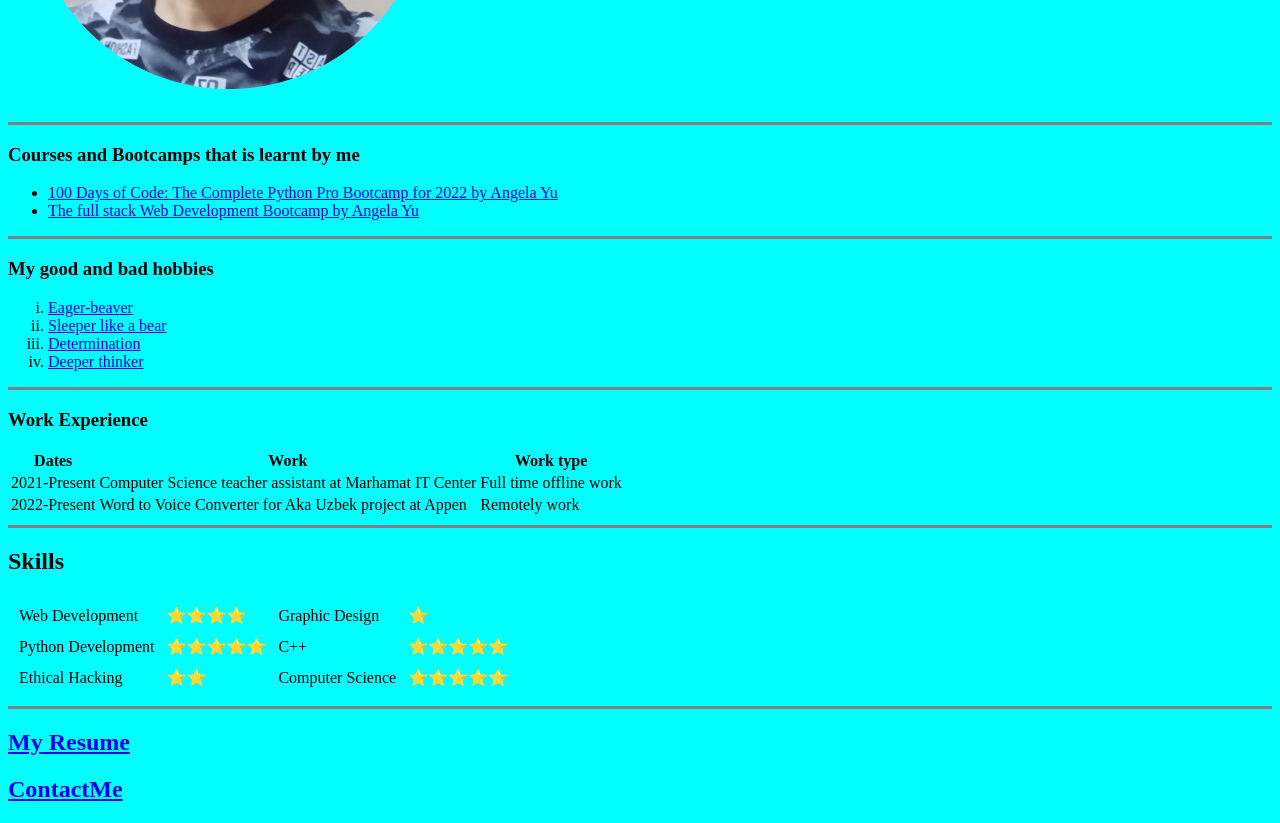
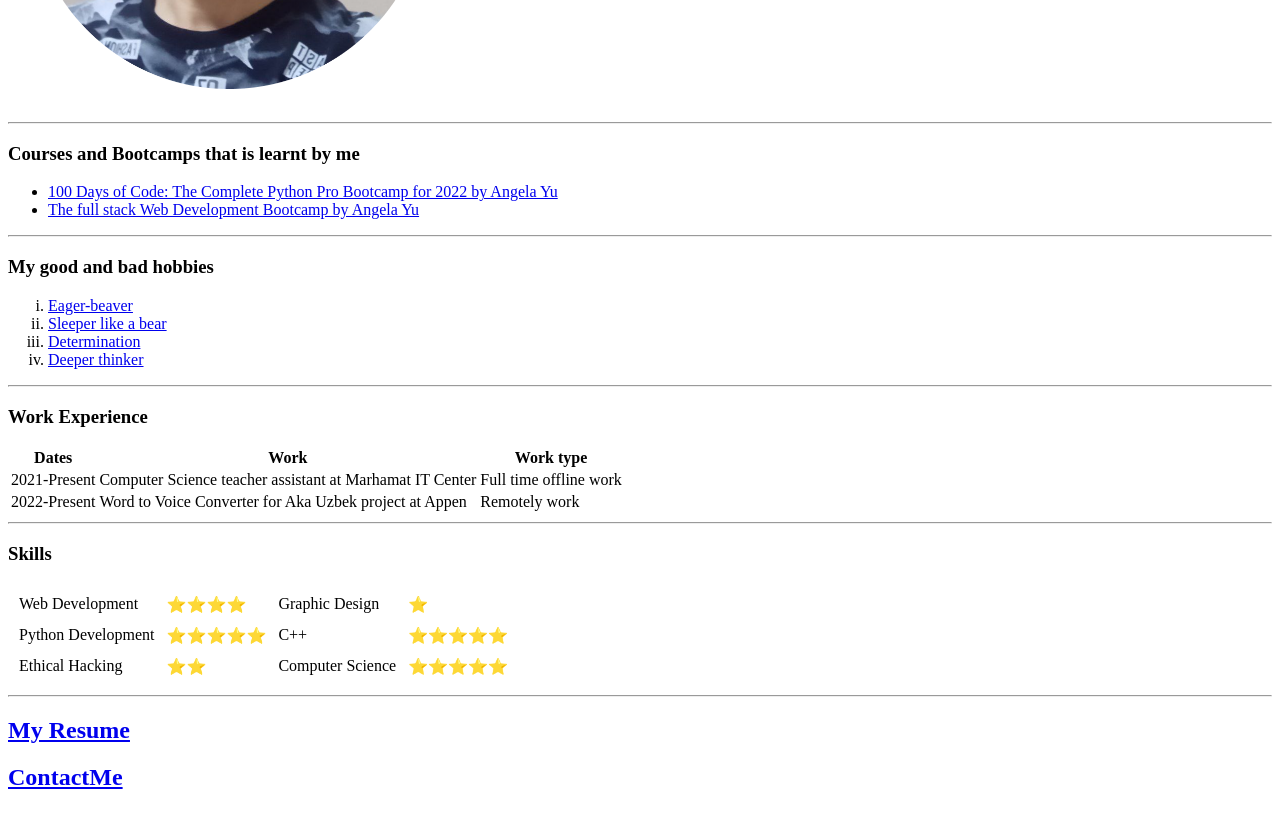
Before and after one commit to Omadbek2003/CV, a plain HTML site: page index.html in a window 1280 px wide. Shown: the part 340-1163 px from the top of the page. Drawn offline with Linux system fonts and the light colour scheme.

Commit message:
Update index.html

```diff
--- a/index.html
+++ b/index.html
@@ -11,7 +11,7 @@
   <title>💖Omadbek's Personal Site</title>
 </head>
 
-<body bgcolor="aqua">
+<body>
   <table cellspacing="20">
     <tr>
       <td><img src="images\photo_2022-06-09_07-34-15-modified.png" alt="Omadbek's Personal Picture" width="400" height="400"></td>
@@ -23,13 +23,13 @@
   </table>
   <!-- <img src="https://media-exp1.licdn.com/dms/image/C5603AQH29kvV2I_3Fw/profile-displayphoto-shrink_200_200/0/1636718456474?e=1658966400&v=beta&t=3xHEMJGltjSIawF_cCsee_44F9mmd00cj5Ke2c6MtSg" alt="My image"> -->
   <!-- <img src="images/photo_2022-06-09_07-34-15.jpg" alt="Omadbek's Personal Picture" width="400" height="400"> -->
-  <hr size="3" noshade>
+  <hr>
   <h3>Courses and Bootcamps that is learnt by me</h3>
   <ul>
     <li><a href="https://www.udemy.com/share/103IHM3@lHWCIFS0ZrYAe13nOwtHHnhxXDKKTutG6Jv1GCwe_Rnc4DqM5ETlNGT0TWvFJ6dv4Q==/">100 Days of Code: The Complete Python Pro Bootcamp for 2022 by Angela Yu</a></li>
     <li><a href="https://www.udemy.com/share/101qYw3@G4sSXmcblTBMSybR0eU6hhAK1V0eGVa4U56t9IwyMqTsgeBqPUVt0Eyb0aVl-CeLGA==/">The full stack Web Development Bootcamp by Angela Yu</a></li>
   </ul>
-  <hr size="3" noshade>
+  <hr>
   <h3>My good and bad hobbies</h3>
   <ol type="i">
     <li><a href="https://dictionary.cambridge.org/dictionary/english/eager-beaver">Eager-beaver</a></li>
@@ -37,7 +37,7 @@
     <li><a href="https://dictionary.cambridge.org/dictionary/english/determination">Determination</a></li>
     <li><a href="https://www.psychmechanics.com/deep-thinker/">Deeper thinker</a></li>
   </ol>
-  <hr size="3" noshade>
+  <hr>
   <h3>Work Experience</h3>
   <table>
     <thead>
@@ -60,8 +60,8 @@
       </tr>
     </tbody>
   </table>
-  <hr size="3" noshade>
-  <h2>Skills</h2>
+  <hr>
+  <h3>Skills</h3>
   <table cellspacing="10">
     <tr>
       <td>Web Development</td>
@@ -82,7 +82,7 @@
       <td>⭐⭐⭐⭐⭐</td>
     </tr>
   </table>
-  <hr size="3" noshade>
+  <hr>
   <h2><a href="resume\resume.html">My Resume</a></h2>
   <h2><a href="contact-me.html">ContactMe</a></h2>
 </body>
```
